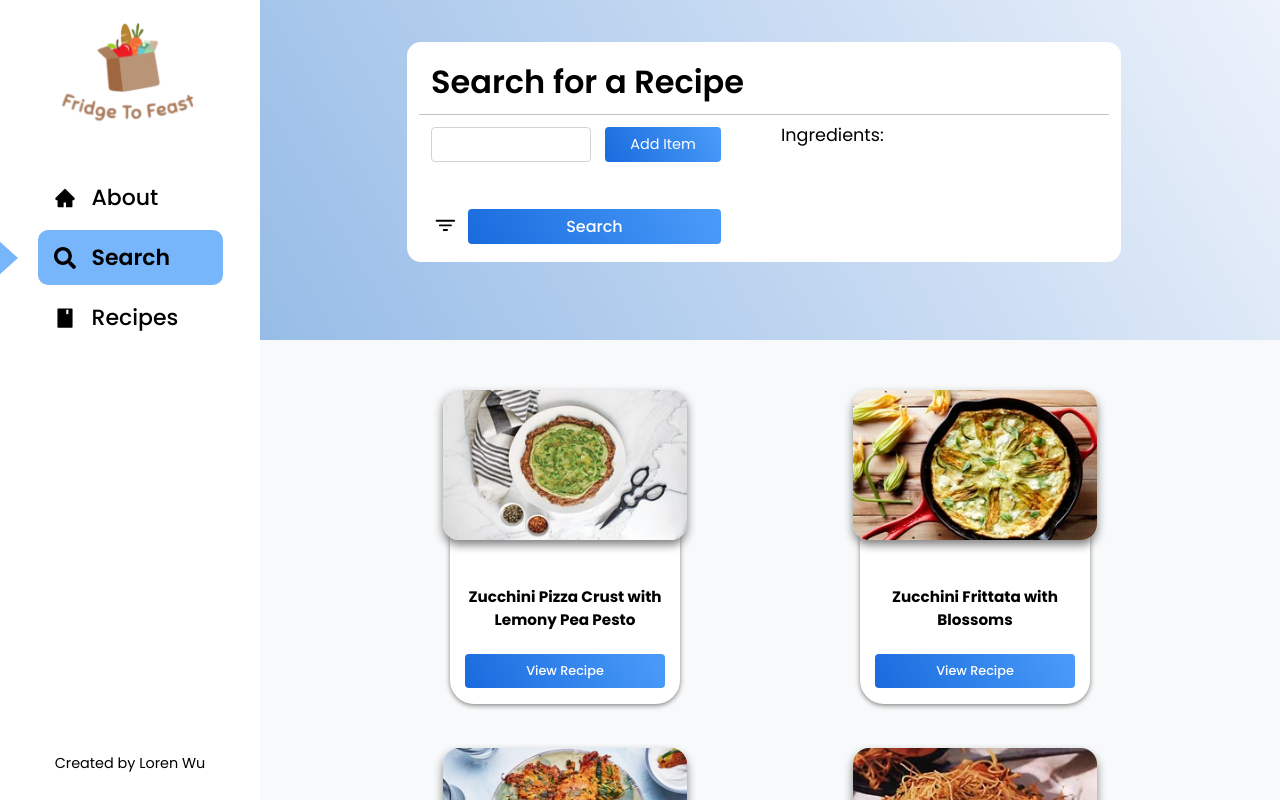
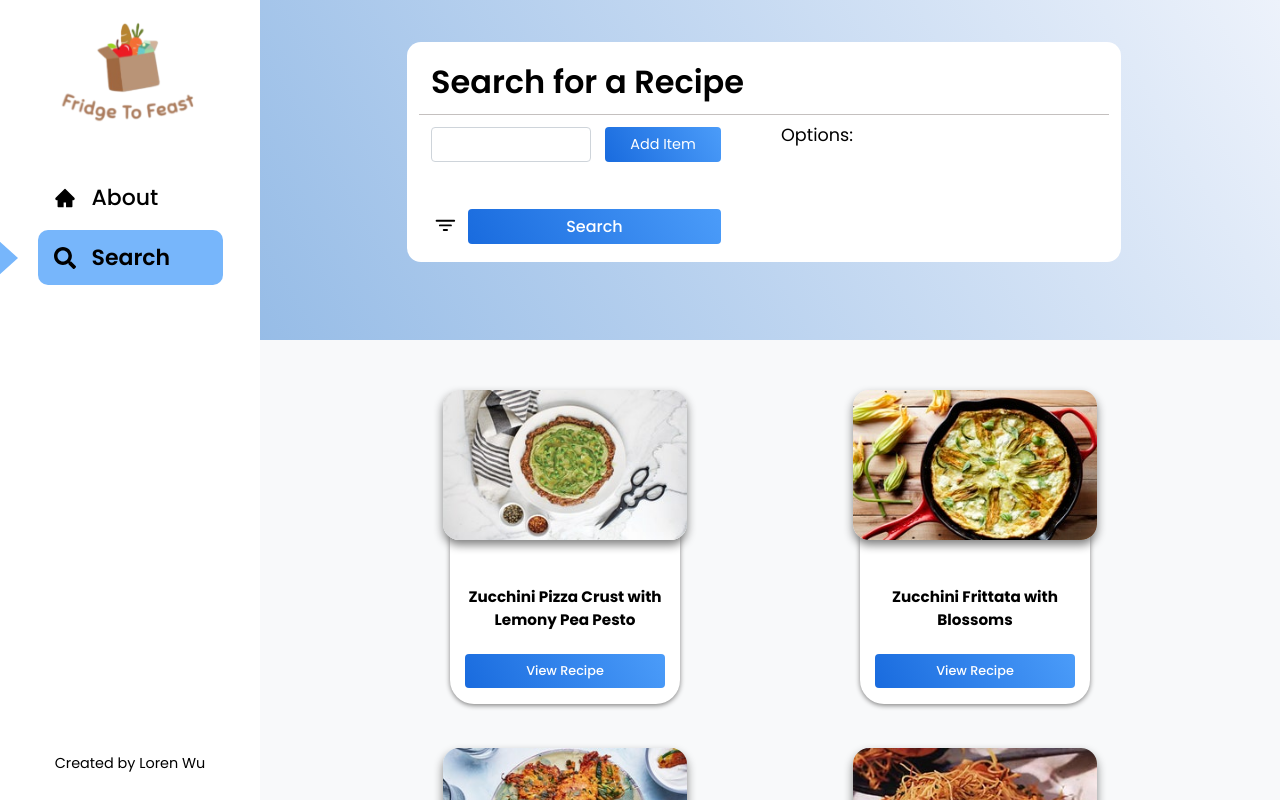
Before and after one commit to lorenfcwu/recipe_app, a React (Create React App) app in the folder client/: page /search in a window 1280 px wide. Built offline with nearby package versions, Linux system fonts and the light colour scheme.

Commit message:
removed recipes page, beginning of implementation of forkify api

```diff
--- a/client/src/App.tsx
+++ b/client/src/App.tsx
@@ -23,7 +23,6 @@ function App() {
           <ScrollToTop />
           <Routes>
             <Route path='/' element={<Home />} />
-            <Route path='/recipes' element={<Recipes />} />
             <Route path='/search' element={<Search />} />
           </Routes>
         </Router>
--- a/client/src/components/Form.tsx
+++ b/client/src/components/Form.tsx
@@ -46,7 +46,7 @@ const Form = ({ listItems, setListItems }: Props) => {
         </div>
 
         <div className='items-container'>
-          <h2>Ingredients: </h2>
+          <h2>Options: </h2>
           <div className='items-list'>
             {listIngredients.map((item: Item) => {
               return <Ingredient name={item.name} id={item.id} deleteItem={deleteItem} />;
--- a/client/src/data/sidebarData.tsx
+++ b/client/src/data/sidebarData.tsx
@@ -12,9 +12,4 @@ export const sidebarData = [
     path: '/search',
     icon: <FaIcons.FaSearch />,
   },
-  {
-    title: 'Recipes',
-    path: '/recipes',
-    icon: <AiIcons.AiFillBook />,
-  },
 ];
```
